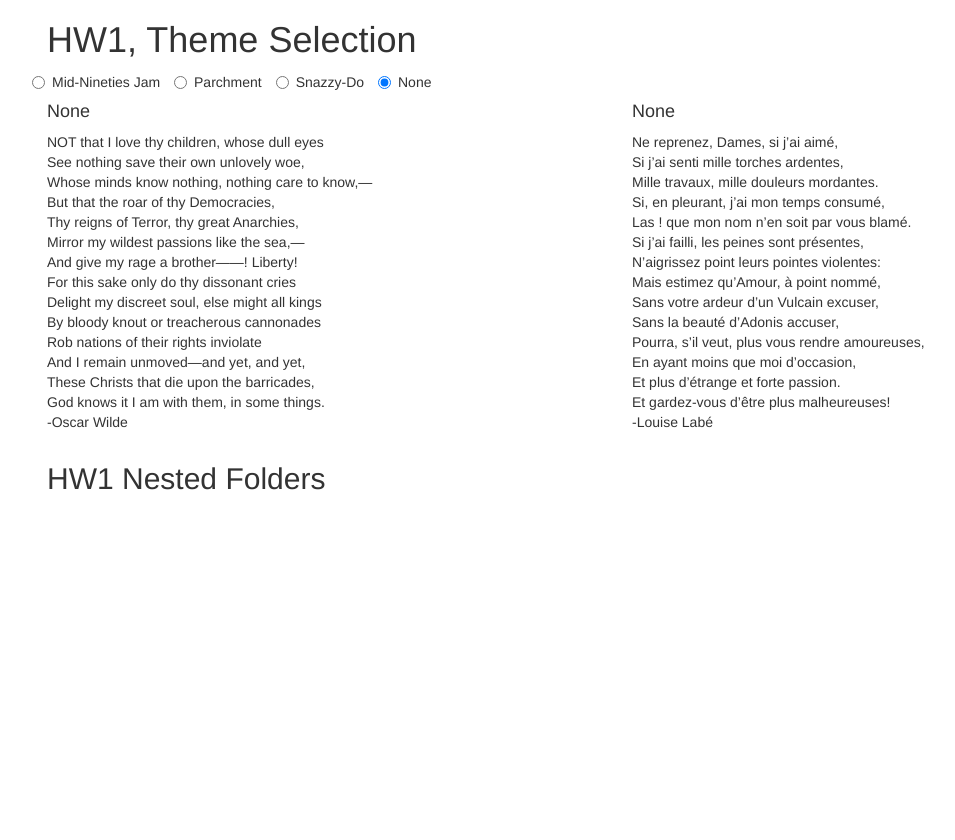
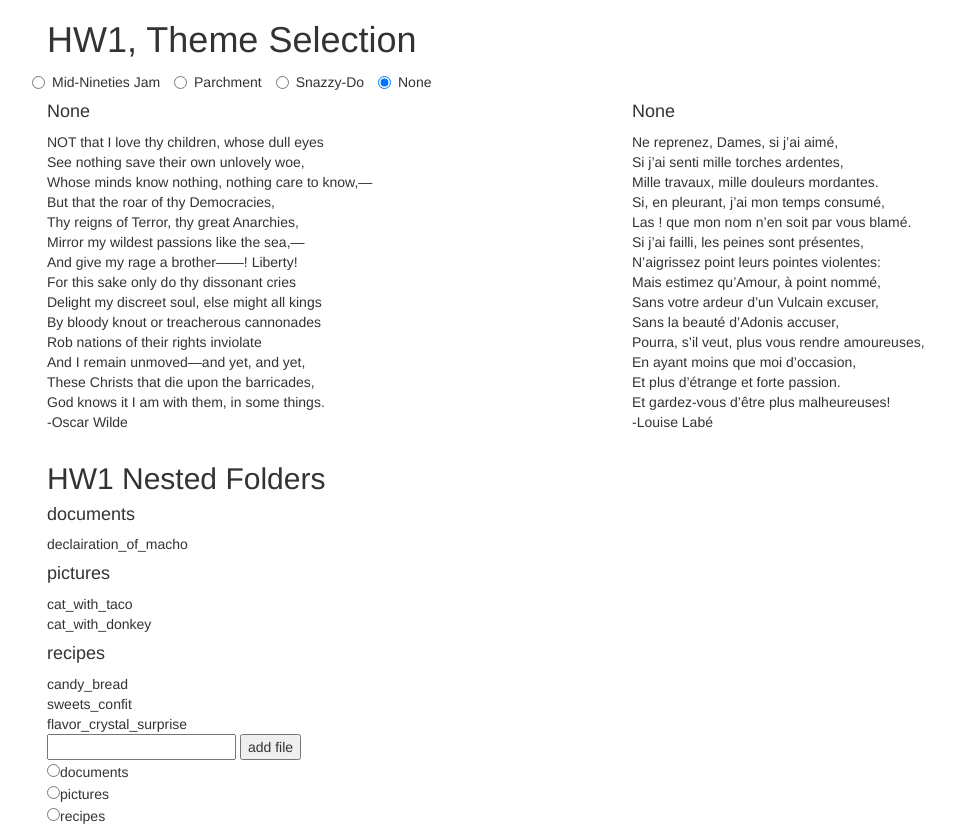
Before and after one commit to ChildeRowland/nycda_angularjs_102, a plain HTML site: page HW1/index.html in a window 1280 px wide. Shown: the whole page, without its empty margins (23-978 px from the left). Before the commit the page ends 800 px from the top, so only its background shows below. Drawn offline with nearby package versions, Linux system fonts and the light colour scheme.

Commit message:
submit new file

```diff
--- a/HW1/index.html
+++ b/HW1/index.html
@@ -137,10 +137,39 @@
 			</div>
 
 			<div ng-controller="folderController as fldr">
-				<h2 ng-bind="fldr.message">
+				<h2 ng-bind="fldr.message"></h2>
 
-				</h2>
+				<div ng-repeat="dir in fldr.homeDir">
+					<div ng-repeat="(folder, contents) in dir">
+						<h4 ng-bind="folder"></h4>
+						<div ng-repeat="file in contents">
+							<span ng-bind="file"></span>
+						</div>
+					</div>
+				</div>
+
+				<form ng-submit="fldr.addNewFile(input, fldr.homeDir[0].documents)">
+					<input type="text" ng-model="input" name="input" />
+					<input type="submit" value="add file" />
+
+					<div ng-repeat="dir in fldr.homeDir">
+						<div ng-repeat="(folder, contents) in dir">
+							<input
+								type="radio"
+								ng-value="fldr.homeDir.folder" />{{ folder }}
+						</div>
+					</div>
+
+				</form>
+
 			</div>
 		</div>
 	</body>
 </html>
+
+<!-- <div ng-controller="MyFormController">
+  <form ng-submit="add(field)">
+    <input type="text" name="field" ng-model="field" />
+    <input type="submit" value="Submit" />
+  </form>
+</div> -->
--- a/HW1/index.js
+++ b/HW1/index.js
@@ -26,4 +26,14 @@ homeWorkOne.controller('folderController', function() {
 
 	self.message = "HW1 Nested Folders"
 
+	self.documentsDir = { documents: ["declairation_of_macho"] };
+	self.picturesDir = { pictures: ["cat_with_taco", "cat_with_donkey" ] };
+	self.recipesDir = { recipes: ["candy_bread", "sweets_confit", "flavor_crystal_surprise"] };
+
+	self.homeDir = [ self.documentsDir, self.picturesDir, self.recipesDir ];
+
+	self.addNewFile = function(input, path) {
+		path.push(input);
+	}
+
 })
```
